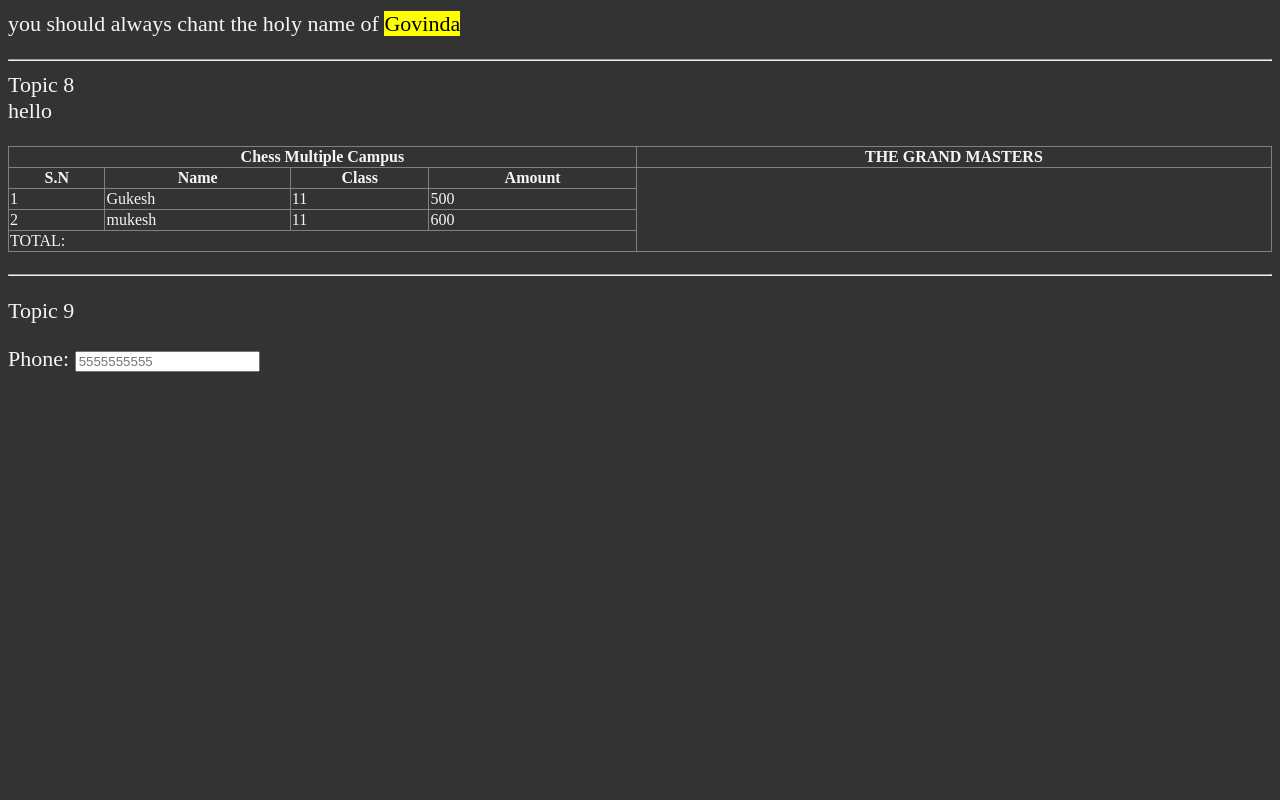
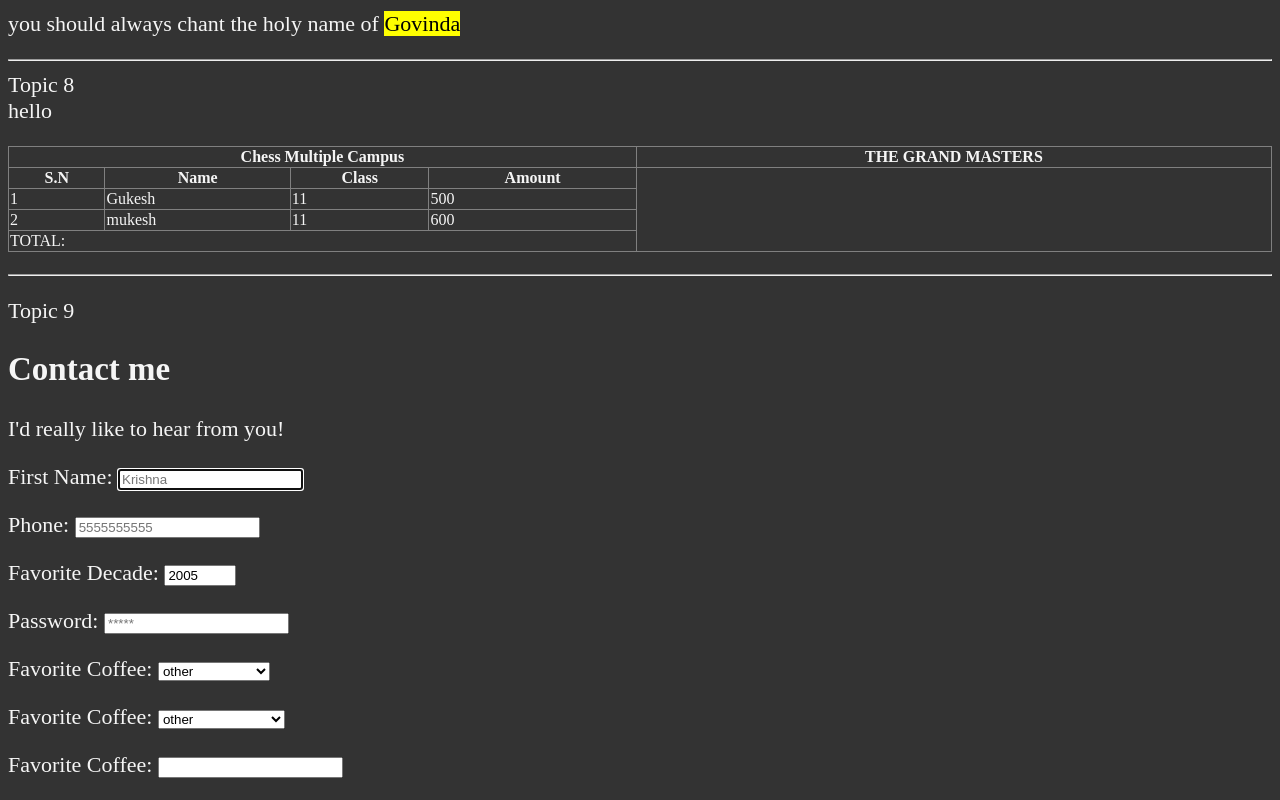
Before and after one commit to Ankit-Kafle/go-HTML-and-CSS, a plain HTML site: page Practise/revision.html in a window 1280 px wide. Shown: the part 2647-3447 px from the top of the page. Before the commit the page ends 3041 px from the top, so only its background shows below. Drawn offline with Linux system fonts and the light colour scheme.

Commit message:
progressing

```diff
--- a/Practise/revision.html
+++ b/Practise/revision.html
@@ -169,7 +169,8 @@ Type ctrl + u to view source code of any browser
 -->
 
     <p>
-    <a href="#"> tala dekhi MAthi</a> <!-- anchor tag ko href ma # use garera yesma vhako content lai click garyo vhaney yeslay page lai mathi scroll garaidinxa-->
+        <a href="#"> tala dekhi MAthi</a>
+        <!-- anchor tag ko href ma # use garera yesma vhako content lai click garyo vhaney yeslay page lai mathi scroll garaidinxa-->
     </p>
     <hr>
 
@@ -183,17 +184,19 @@ Type ctrl + u to view source code of any browser
 
     <!-- Email-->
     <ul>
-    <li> Contact me at<a href="mailto:notankitff@gmail.com" > My email address </a></li>  <!--you should add "mailto:" before the email inside the href-->
+        <li> Contact me at<a href="mailto:notankitff@gmail.com"> My email address </a></li>
+        <!--you should add "mailto:" before the email inside the href-->
     </ul>
 
     <!-- Phone-->
     <ul>
-    <li> Dial <a href=" tel:+9864453607" > My Phone number</a></li>
+        <li> Dial <a href=" tel:+9864453607"> My Phone number</a></li>
     </ul>
 
     <!-- google-->
     <ul>
-    <li> Dial <a href="https://www.google.com " target="_blank"> Google</a></li> <!-- here we added https:// before our  google link-->
+        <li> Dial <a href="https://www.google.com " target="_blank"> Google</a></li>
+        <!-- here we added https:// before our  google link-->
     </ul>
 
     <p>
@@ -210,7 +213,8 @@ Type ctrl + u to view source code of any browser
 <!-- figure: it helps to get some auto formatting and to got the image indented inside the figure.It is not only used for image but for another purpose also-->
 
 <figure>
-<img src="../images/1000046632.jpg" alt="photo of my" title="This is me Ankit :3" width="300" breadth="250"  img loading="eager">
+    <img src="../images/1000046632.jpg" alt="photo of my" title="This is me Ankit :3" width="300" breadth="250" img
+        loading="eager">
     <figcaption> hi i am in kathmandu now</figcaption>
 </figure>
 
@@ -265,8 +269,8 @@ Inside of the article we could create other article
 <table style="border-collapse:collapse;width: 100%" border="1">
     <thead>
         <tr>
-        <th colspan="5"> Chess Multiple Campus</th>    <!-- colspan la horizantally span garera table banauxa-->
-        <th rowspan="5"> THE GRAND MASTERS</th>   <!-- rowspan la vertically span garera table banauxa-->
+            <th colspan="5"> Chess Multiple Campus</th> <!-- colspan la horizantally span garera table banauxa-->
+            <th rowspan="5"> THE GRAND MASTERS</th> <!-- rowspan la vertically span garera table banauxa-->
         </tr>
     </thead>
 
@@ -314,17 +318,87 @@ Inside of the article we could create other article
 
 <h10>Topic 9</h10>
 
+<!-- use for nav in top of pg-->
+<!-- the contents of forms are mostly labels and input, and every i/p should have a label  -->
+<article id="contact">
+    <h2> Contact me</h2>
+    <p> I'd really like to hear from you! </p>
+    <form action="https://httpbin.org/get" method="get"> <!--slash get refers to the method we are going to use-->
+        <label for="firstName">First Name:</label> <!-- CamelCase should be -->
+         <!-- id is the one that should be absolutely to match the value of the for in the label-->
 
+        <input type="text" name="firstName" id="firstName" placeholder="Krishna" autocomplete="on" required autofocus>
 
+        <!-- when we send information onto the server the information that is in the i/p will be labelled with the value that we put in the name attribute-->
 
+         <!-- placeholder lets us display the text but its not the same as the value which would actually be what the user enters-->
 
+         <!-- auto complete will remember other i/p that have been entered into this field and suggest those if we submmit the form and then fill it out again later. it might suggest what we previously put in-->
 
+         <!-- required: it will require this field to have information from the user before the form can be submitted. no required element is used means it is false and if it is used then it is true-->
 
-<form action="#" method="get">
+         <!-- one element in the form or on the page can have autofocus because it can't focus on more then one at once-->
 <p>
         <label for="phone">Phone:</label>
         <input type="tel" name="phone" id="phone" placeholder="5555555555" pattern="[0-9]{3}[0-9]{3}[0-9]{4}" required>
 </p>
+
+<p>
+    <label for="decade">Favorite Decade:</label>
+        <input type="number" name="decade" id="decade" min="2000" max="2025" step="5" value="2005">
+</p>
+
+<p>
+    <label for="password">Password:</label>
+    <input type="password" name="password" id="password" placeholder="*****" required >
+
+</p>
+
+<p>
+    <label for="coffee"> Favorite Coffee: </label>
+    <select name="coffee" id:"coffee">
+        <option value="regular coffee"> Regular Coffee</option>
+        <option value="iced coffee"> iced coffee</option>
+        <option value="latte"> latte</option>
+        <option value="cappuccino"> cappuccino</option>
+        <option value="other" selected> other</option>
+    </select>
+</p>
+
+<!--opt group means optional group it is an element we can put in to help organize our selection -->
+
+<p>
+    <label for="coffee"> Favorite Coffee: </label>
+    <select name="coffee" id:"coffee" >      <!-- we can also add multiple size="5" inside select element-->
+        <optgroup label="Coffees">
+        <option value="regular coffee"> Regular Coffee</option>
+        <option value="iced coffee"> iced coffee</option>
+        </optgroup>
+        <optgroup label="Espresso Drinks">
+        <option value="latte"> latte</option>
+        <option value="cappuccino"> cappuccino</option>
+        </optgroup>
+        <option value="other" selected> other</option>
+    </select>
+</p>
+
+<!-- Another beautifull way we can do it is:-->
+ <p>
+    <label for="coffee"> Favorite Coffee: </label>
+    <input type="text" name="coffee" id="coffee" list="coffee-list">
+    <datalist id="coffee-list">
+        <option value="coffee">
+        <option value="latte">
+        <option value="Espresso">
+        <option value="cortado">
+        <option value="americano">
+        <option value="lassi">
+        <option value="others">
+    </datalist>
+ </p>
+
 </form>
+</article>
+
 
 </html>
```
Lines whose indentation alone changed are shown as unchanged.
